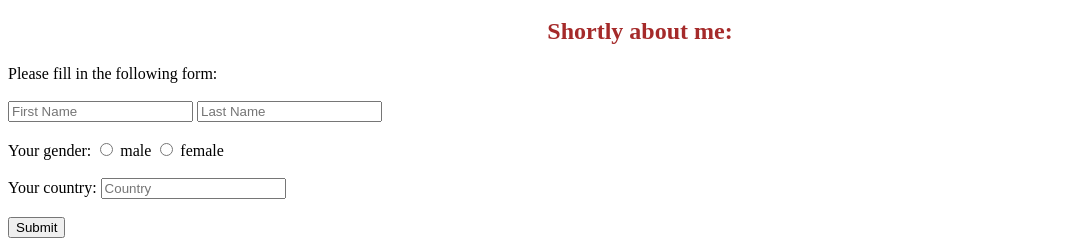
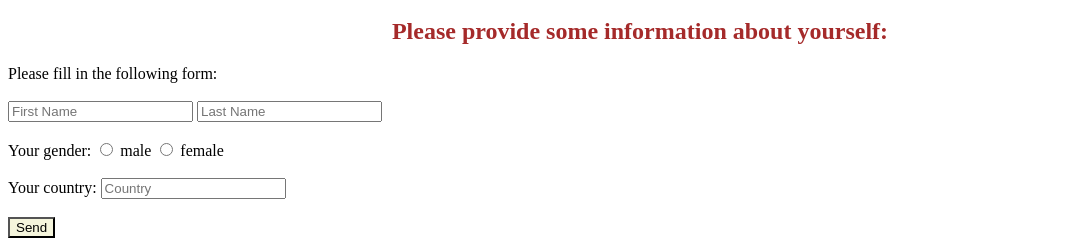
Before and after one commit to Sanzhanov/sanzhanov.github.io, a website: page index.html in a window 1280 px wide. Shown: the part 840-1086 px from the top of the page, without its empty margins (0-1074 px from the left). Drawn offline with Linux system fonts and the light colour scheme.

Commit message:
Add new components

```diff
--- a/index.html
+++ b/index.html
@@ -11,7 +11,8 @@
     <div>
         <img class="main-giff" src="src/MainGiff.gif" alt="Main Giff">
     </div>
-    <h2>Shortly about me:</h2>
+
+    <h2>Please provide some information about yourself:</h2>
 
     <form>
         Please fill in the following form:
@@ -41,7 +42,7 @@
 
         <div>
             <br>
-            <input type="submit">
+            <input id="submit" type="submit" value="Send">
         </div>
 
 
--- a/styles.css
+++ b/styles.css
@@ -13,3 +13,7 @@ h2 {
         height: auto;
         vertical-align: middle;
 }
+
+#submit {
+    background-color: beige;
+}
```
Also changed, not shown: cypress/e2e/spec.cy.js (+1 -1 lines).
